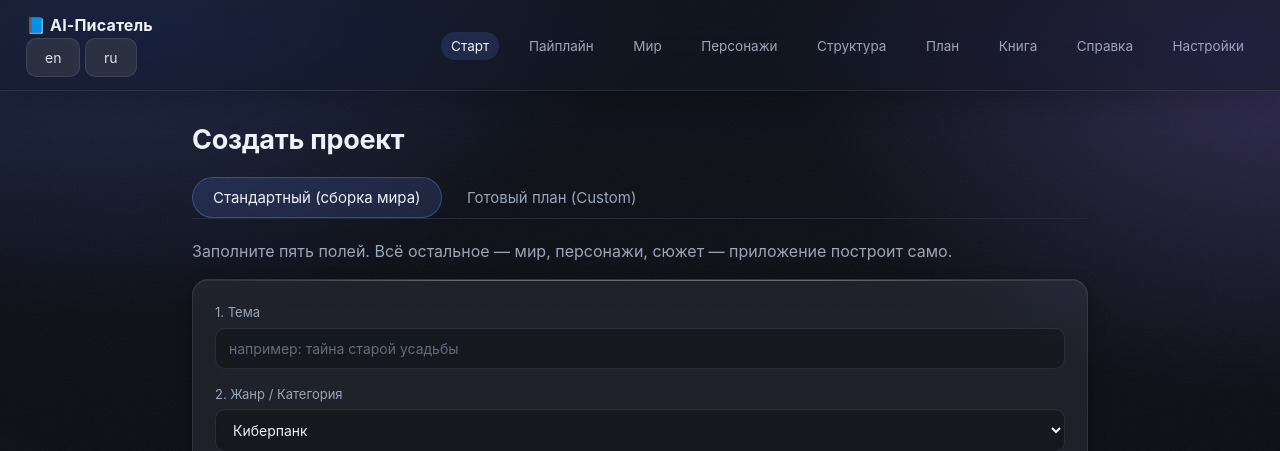
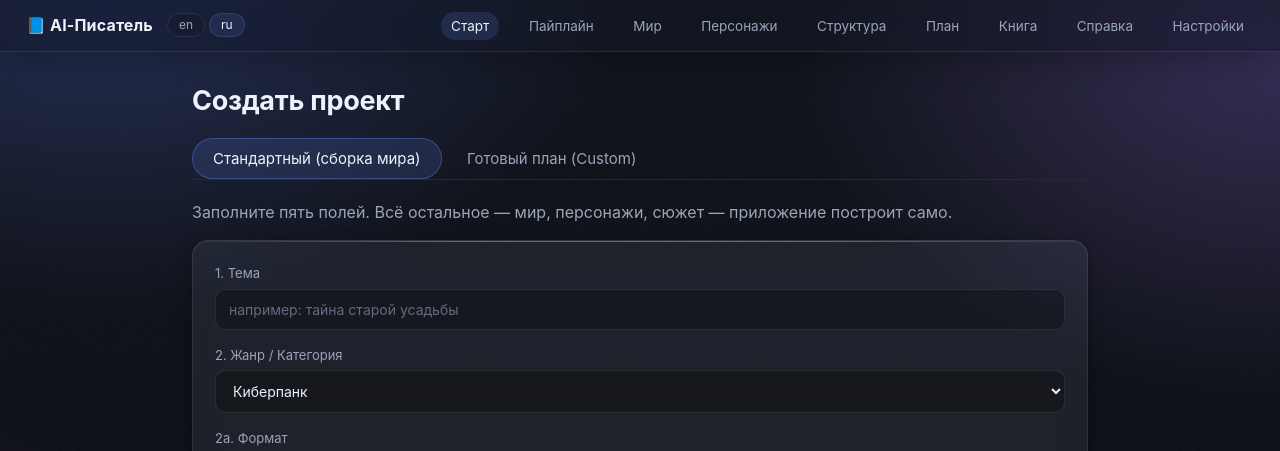
Before and after one commit to petrashkevichalsketch/Writer-AI-studio, a FastAPI app: page / in a window 1280 px wide. Shown: the top 451 px of the page. Run offline with FastAPI, Linux system fonts and the light colour scheme; data comes from the database, SQL or seed files in the repository; data that the repository does not hold is empty; some libraries are stand-ins or nearby versions.

Commit message:
Add files via upload

```diff
--- a/Writer/static/css/components.css
+++ b/Writer/static/css/components.css
@@ -29,6 +29,17 @@
 }
 .topbar nav a:hover { color: var(--text-hi); background: var(--glass-1); }
 .topbar nav a.active-nav { color: var(--text-hi); background: var(--accent-soft); }
+.topbar-left { display: flex; align-items: center; gap: 14px; }
+.lang-switch { display: flex; gap: 4px; }
+.lang-btn {
+  font: inherit; font-size: 12px; line-height: 1;
+  color: var(--text-dim); background: transparent;
+  border: 1px solid var(--border-glass); border-radius: 999px;
+  padding: 5px 11px; cursor: pointer;
+  transition: color var(--t-fast), background var(--t-fast);
+}
+.lang-btn:hover { color: var(--text-hi); background: var(--glass-1); }
+.lang-btn.active { color: var(--text-hi); background: var(--accent-soft); }
 
 .footer { text-align: center; color: var(--text-faint); padding: 26px; font-size: 12px; }
 
```
